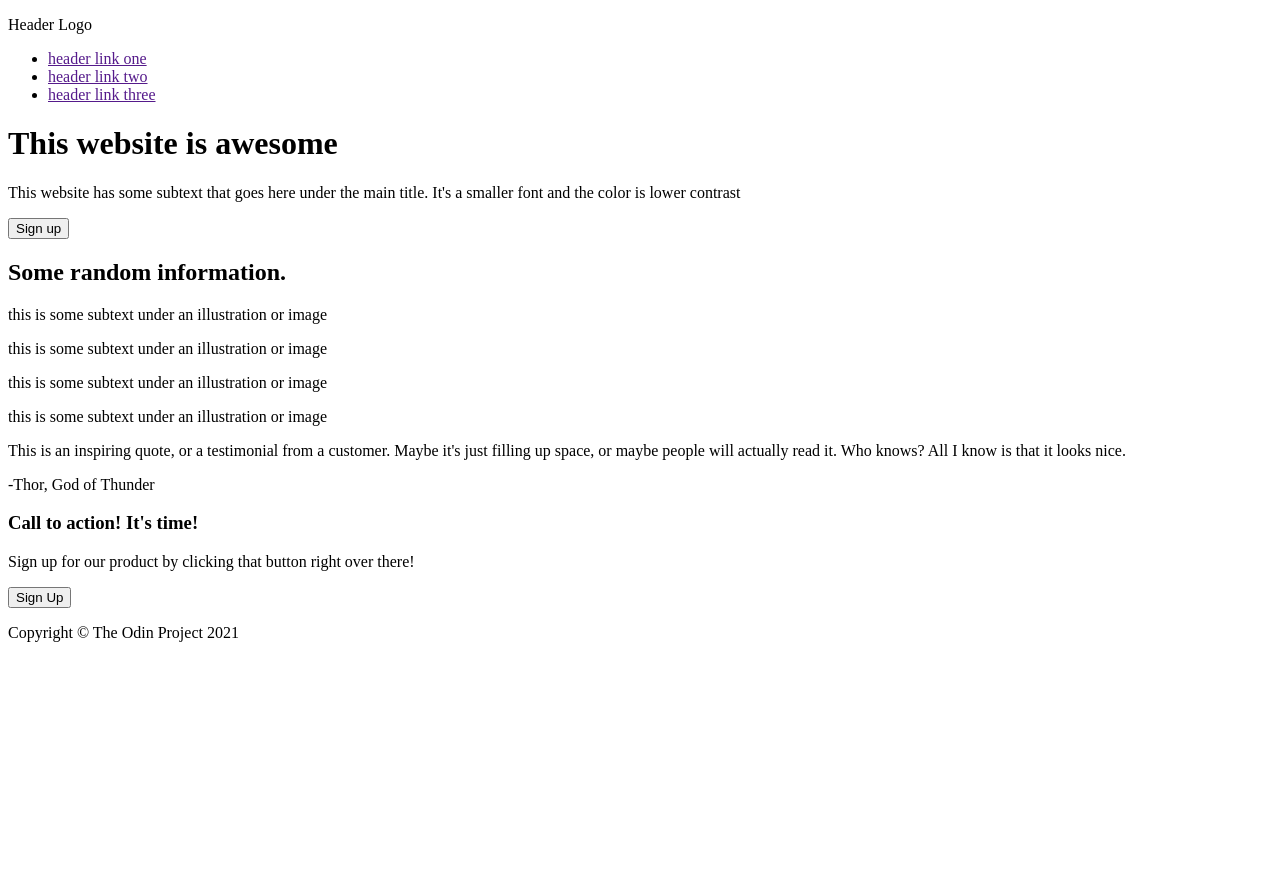
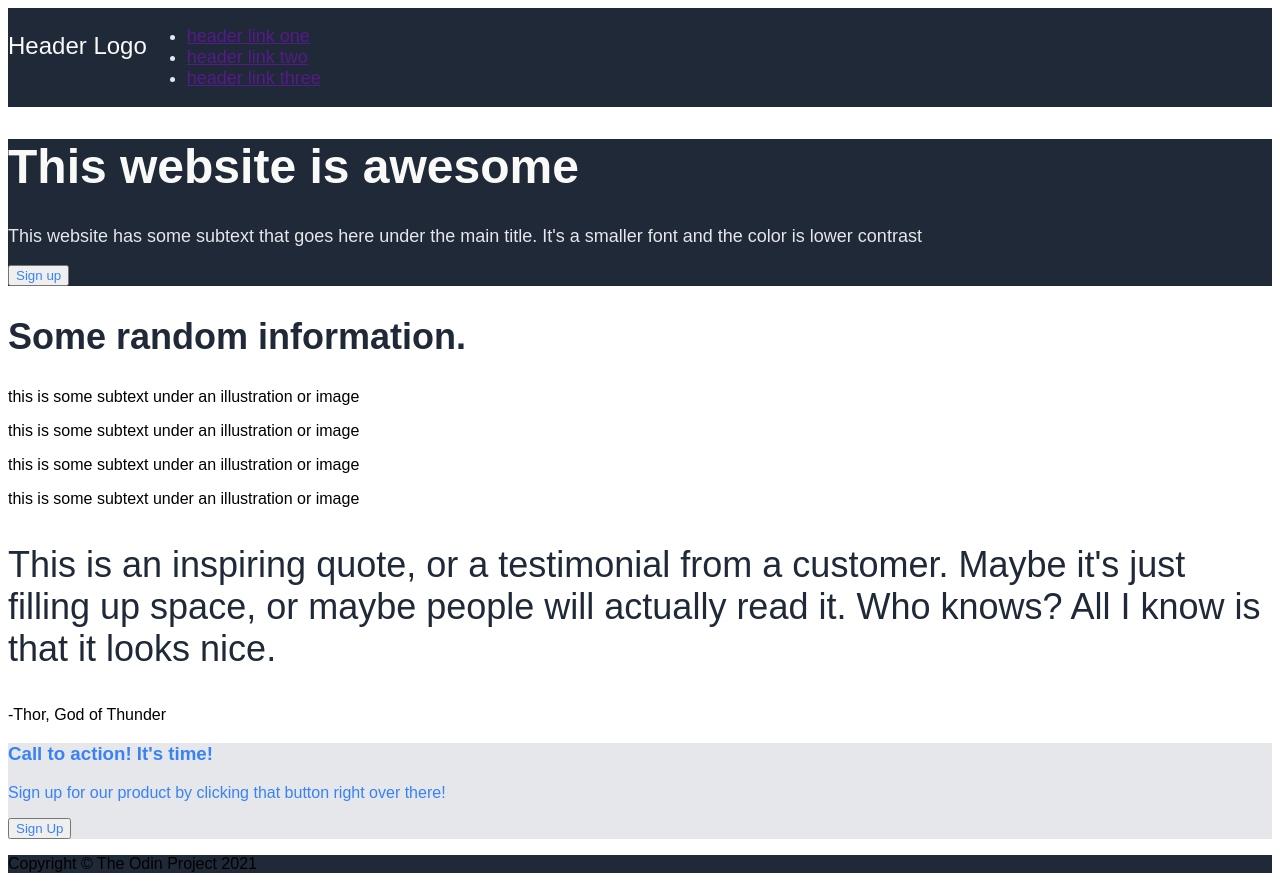
Before and after one commit to Anthony-Ledesma/landing-page_odin-project, a plain HTML site: page index.html in a window 1280 px wide. Before the commit the page ends 800 px from the top, so only its background shows below. Drawn offline with Linux system fonts and the light colour scheme.

Commit message:
Link CSS stylesheet
linked CSS stylesheet to html and created folder for it to go into

```diff
--- a/styles.css
+++ b/CSS/styles.css
@@ -6,6 +6,8 @@ body {
     font-size: 24px;
     color: #F9FAF8;
 }
+
+
 
 .header,
 .section-one,
@@ -45,3 +47,7 @@ button,
     font-weight: light italic;
     color: #1F2937;
 }
+
+.header {
+    display: flex;
+}
--- a/index.html
+++ b/index.html
@@ -3,7 +3,8 @@
 <head>
     <meta charset="UTF-8">
     <meta name="viewport" content="width=device-width, initial-scale=1.0">
-    <title>Document</title>
+    <title>Landing Page</title>
+    <link rel="stylesheet" href="./CSS/styles.css">
 </head>
 
 <body>
```
